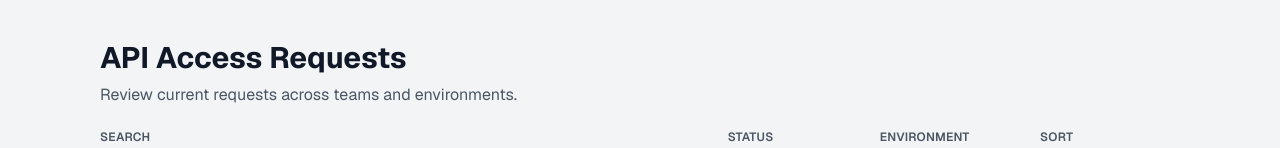
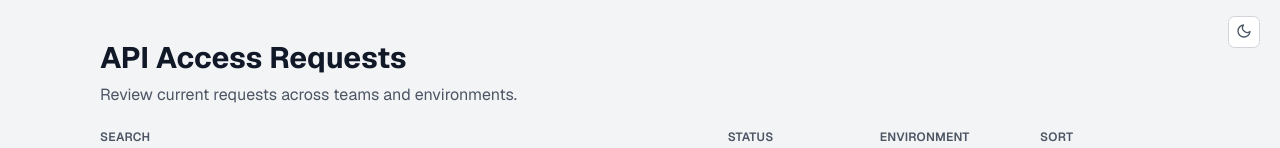
Before and after one commit to HagenGaryP/api-access-console, a Next.js app: page / in a window 1280 px wide. Shown: the top 148 px of the page. Built offline with nearby package versions, Linux system fonts and the light colour scheme.

Commit message:
feat: add light and dark theme toggle (#15)

```diff
--- a/src/app/globals.css
+++ b/src/app/globals.css
@@ -1,35 +1,82 @@
+/* Light theme tokens */
 :root {
-  --background: #f3f4f6;
-  --foreground: #111827;
+  --color-bg: #f3f4f6;
+  --color-surface: #ffffff;
+  --color-border: #d1d5db;
+  --color-border-subtle: #e5e7eb;
+
+  --color-text-primary: #111827;
+  --color-text-secondary: #4b5563;
+  --color-text-muted: #6b7280;
+  --color-accent: #2563eb;
+
+  --color-badge-pending-bg: #fff3d6;
+  --color-badge-pending-text: #8a5a00;
+  --color-badge-approved-bg: #daf4e4;
+  --color-badge-approved-text: #18623d;
+  --color-badge-rejected-bg: #fde2e2;
+  --color-badge-rejected-text: #8a1f1f;
 }
 
+/* Theme-specific color-scheme hints for native browser UI */
+html[data-theme="light"] {
+  color-scheme: light;
+}
+
+/* Dark theme token overrides */
+html[data-theme="dark"] {
+  color-scheme: dark;
+
+  --color-bg: #0f1117;
+  --color-surface: #1a1d27;
+  --color-border: #2d3148;
+  --color-border-subtle: #252836;
+
+  --color-text-primary: #f1f5f9;
+  --color-text-secondary: #94a3b8;
+  --color-text-muted: #64748b;
+  --color-accent: #60a5fa;
+
+  --color-badge-pending-bg: #3d2900;
+  --color-badge-pending-text: #fcd34d;
+  --color-badge-approved-bg: #052e16;
+  --color-badge-approved-text: #86efac;
+  --color-badge-rejected-bg: #450a0a;
+  --color-badge-rejected-text: #fca5a5;
+}
+
+/* Root document sizing */
 html {
   height: 100%;
 }
 
+/* Prevent accidental horizontal overflow */
 html,
 body {
   max-width: 100vw;
   overflow-x: hidden;
 }
 
+/* Global app shell defaults */
 body {
   min-height: 100vh;
   display: flex;
   flex-direction: column;
-  color: var(--foreground);
-  background: var(--background);
+  color: var(--color-text-primary);
+  background: var(--color-bg);
   font-family: var(--font-geist-sans), Arial, sans-serif;
   -webkit-font-smoothing: antialiased;
   -moz-osx-font-smoothing: grayscale;
 }
 
+/* Global reset */
 * {
   box-sizing: border-box;
   padding: 0;
   margin: 0;
 }
 
+/* Link defaults */
 a {
   color: inherit;
   text-decoration: none;
--- a/src/app/layout.tsx
+++ b/src/app/layout.tsx
@@ -1,5 +1,8 @@
 import type { Metadata } from "next";
 import { Geist, Geist_Mono } from "next/font/google";
+import { ThemeToggle } from "@/components/ui/ThemeToggle";
+import { THEME_STORAGE_KEY } from "@/lib/theme";
+
 import "./globals.css";
 
 const geistSans = Geist({
@@ -17,14 +20,24 @@ export const metadata: Metadata = {
   description: "Internal tool for managing API access requests",
 };
 
+// Synchronous inline script: sets data-theme before first paint to prevent flash.
+// Storage key must match THEME_STORAGE_KEY in src/lib/theme.ts.
+const themeInitScript = `(function(){var d=document.documentElement;var p=window.matchMedia('(prefers-color-scheme: dark)').matches?'dark':'light';try{var s=localStorage.getItem('${THEME_STORAGE_KEY}');d.setAttribute('data-theme',(s==='light'||s==='dark')?s:p);}catch(e){d.setAttribute('data-theme',p);}})();`;
+
 export default function RootLayout({
   children,
 }: Readonly<{
   children: React.ReactNode;
 }>) {
   return (
-    <html lang="en" className={`${geistSans.variable} ${geistMono.variable}`}>
-      <body>{children}</body>
+    <html lang="en" className={`${geistSans.variable} ${geistMono.variable}`} suppressHydrationWarning>
+      <head>
+        <script dangerouslySetInnerHTML={{ __html: themeInitScript }} />
+      </head>
+      <body>
+        <ThemeToggle />
+        {children}
+      </body>
     </html>
   );
 }
--- /dev/null
+++ b/src/components/ui/ThemeToggle.module.css
@@ -0,0 +1,27 @@
+.toggle {
+  position: fixed;
+  top: 1rem;
+  right: 1.25rem;
+  z-index: 100;
+  display: flex;
+  align-items: center;
+  justify-content: center;
+  width: 2rem;
+  height: 2rem;
+  border-radius: 0.4rem;
+  border: 1px solid var(--color-border);
+  background: var(--color-surface);
+  color: var(--color-text-secondary);
+  cursor: pointer;
+  transition: background-color 0.15s ease, color 0.15s ease, border-color 0.15s ease;
+}
+
+.toggle:hover {
+  background: var(--color-border-subtle);
+  color: var(--color-text-primary);
+}
+
+.toggle:focus-visible {
+  outline: 2px solid var(--color-accent);
+  outline-offset: 2px;
+}
--- /dev/null
+++ b/src/components/ui/ThemeToggle.tsx
@@ -0,0 +1,92 @@
+"use client";
+
+import { useSyncExternalStore } from "react";
+import { isTheme, THEME_STORAGE_KEY, THEME_CHANGE_EVENT } from "@/lib/theme";
+import type { Theme } from "@/lib/theme";
+import styles from "./ThemeToggle.module.css";
+
+function getTheme(): Theme {
+  const value = document.documentElement.dataset.theme;
+  return isTheme(value) ? value : "light";
+}
+
+function subscribe(onStoreChange: () => void): () => void {
+  window.addEventListener(THEME_CHANGE_EVENT, onStoreChange);
+  return () => {
+    window.removeEventListener(THEME_CHANGE_EVENT, onStoreChange);
+  };
+}
+
+function setTheme(next: Theme): void {
+  document.documentElement.dataset.theme = next;
+  try {
+    localStorage.setItem(THEME_STORAGE_KEY, next);
+  } catch {
+    // Ignore storage failures; DOM update still applies.
+  }
+  window.dispatchEvent(new Event(THEME_CHANGE_EVENT));
+}
+
+export function ThemeToggle() {
+  const theme = useSyncExternalStore<Theme>(subscribe, getTheme, (): Theme => "light");
+  const nextTheme: Theme = theme === "dark" ? "light" : "dark";
+
+  return (
+    <button
+      type="button"
+      className={styles.toggle}
+      aria-label={theme === "dark" ? "Switch to light mode" : "Switch to dark mode"}
+      onClick={() => setTheme(nextTheme)}
+    >
+      <span aria-hidden="true">
+        {theme === "dark" ? <SunIcon /> : <MoonIcon />}
+      </span>
+    </button>
+  );
+}
+
+function SunIcon() {
+  return (
+    <svg
+      xmlns="http://www.w3.org/2000/svg"
+      width="16"
+      height="16"
+      viewBox="0 0 24 24"
+      fill="none"
+      stroke="currentColor"
+      strokeWidth="2"
+      strokeLinecap="round"
+      strokeLinejoin="round"
+      aria-hidden="true"
+    >
+      <circle cx="12" cy="12" r="4" />
+      <line x1="12" y1="2" x2="12" y2="6" />
+      <line x1="12" y1="18" x2="12" y2="22" />
+      <line x1="4.93" y1="4.93" x2="7.76" y2="7.76" />
+      <line x1="16.24" y1="16.24" x2="19.07" y2="19.07" />
+      <line x1="2" y1="12" x2="6" y2="12" />
+      <line x1="18" y1="12" x2="22" y2="12" />
+      <line x1="4.93" y1="19.07" x2="7.76" y2="16.24" />
+      <line x1="16.24" y1="7.76" x2="19.07" y2="4.93" />
+    </svg>
+  );
+}
+
+function MoonIcon() {
+  return (
+    <svg
+      xmlns="http://www.w3.org/2000/svg"
+      width="16"
+      height="16"
+      viewBox="0 0 24 24"
+      fill="none"
+      stroke="currentColor"
+      strokeWidth="2"
+      strokeLinecap="round"
+      strokeLinejoin="round"
+      aria-hidden="true"
+    >
+      <path d="M21 12.79A9 9 0 1 1 11.21 3a7 7 0 0 0 9.79 9.79z" />
+    </svg>
+  );
+}
--- a/src/features/access-requests/components/RequestsDashboard.module.css
+++ b/src/features/access-requests/components/RequestsDashboard.module.css
@@ -16,11 +16,11 @@
   font-size: 1.85rem;
   font-weight: 700;
   line-height: 1.2;
-  color: #111827;
+  color: var(--color-text-primary);
 }
 
 .description {
-  color: #4b5563;
+  color: var(--color-text-secondary);
   font-size: 1rem;
 }
 
@@ -28,8 +28,8 @@
   display: inline-flex;
   flex-direction: column;
   gap: 0.2rem;
-  background-color: #ffffff;
-  border: 1px solid #d1d5db;
+  background-color: var(--color-surface);
+  border: 1px solid var(--color-border);
   border-radius: 0.75rem;
   padding: 0.8rem 1rem;
   margin-bottom: 1.25rem;
@@ -37,7 +37,7 @@
 }
 
 .summaryLabel {
-  color: #6b7280;
+  color: var(--color-text-muted);
   font-size: 0.75rem;
   font-weight: 600;
   text-transform: uppercase;
@@ -45,14 +45,14 @@
 }
 
 .summaryValue {
-  color: #111827;
+  color: var(--color-text-primary);
   font-size: 1.25rem;
   font-weight: 700;
 }
 
 .tableCard {
-  background-color: #ffffff;
-  border: 1px solid #d1d5db;
+  background-color: var(--color-surface);
+  border: 1px solid var(--color-border);
   border-radius: 0.8rem;
   overflow: hidden;
   box-shadow: 0 1px 3px rgba(15, 23, 42, 0.06);
@@ -62,11 +62,16 @@
   background: none;
   border: none;
   padding: 0;
-  color: #2563eb;
+  color: var(--color-accent);
   font-size: 0.875rem;
   font-family: inherit;
   text-decoration: underline;
   cursor: pointer;
+}
+
+.clearFilters:focus-visible {
+  outline: 2px solid var(--color-accent);
+  outline-offset: 2px;
 }
 
 .toolbarActions {
--- a/src/features/access-requests/components/RequestsTable.module.css
+++ b/src/features/access-requests/components/RequestsTable.module.css
@@ -12,14 +12,14 @@
 
 .table th,
 .table td {
-  border-bottom: 1px solid #e5e7eb;
+  border-bottom: 1px solid var(--color-border-subtle);
   padding: 0.85rem 1rem;
   text-align: left;
   vertical-align: middle;
 }
 
 .table th {
-  color: #4b5563;
+  color: var(--color-text-secondary);
   font-size: 0.75rem;
   font-weight: 700;
   letter-spacing: 0.02em;
@@ -27,7 +27,7 @@
 }
 
 .table td {
-  color: #111827;
+  color: var(--color-text-primary);
   font-size: 0.9rem;
 }
 
@@ -44,7 +44,7 @@
 }
 
 .requesterEmail {
-  color: #6b7280;
+  color: var(--color-text-muted);
   font-size: 0.8rem;
   overflow-wrap: anywhere;
 }
@@ -54,7 +54,7 @@
 }
 
 .emptyState {
-  color: #6b7280;
+  color: var(--color-text-muted);
   text-align: center;
   padding: 2rem 1rem;
 }
@@ -77,8 +77,8 @@
 
 .mobileCard {
   min-width: 0;
-  background-color: #ffffff;
-  border: 1px solid #d1d5db;
+  background-color: var(--color-surface);
+  border: 1px solid var(--color-border);
   border-radius: 0.8rem;
   padding: 1rem;
   box-shadow: 0 1px 3px rgba(15, 23, 42, 0.06);
@@ -105,7 +105,7 @@
 }
 
 .mobileDetailRow dt {
-  color: #6b7280;
+  color: var(--color-text-muted);
   font-size: 0.72rem;
   font-weight: 700;
   letter-spacing: 0.02em;
@@ -113,18 +113,18 @@
 }
 
 .mobileDetailRow dd {
-  color: #111827;
+  color: var(--color-text-primary);
   font-size: 0.92rem;
   margin: 0;
   overflow-wrap: anywhere;
 }
 
 .mobileEmptyState {
-  color: #6b7280;
+  color: var(--color-text-muted);
   text-align: center;
   padding: 1.5rem 1rem;
-  background-color: #ffffff;
-  border: 1px solid #d1d5db;
+  background-color: var(--color-surface);
+  border: 1px solid var(--color-border);
   border-radius: 0.8rem;
 }
 
--- a/src/features/access-requests/components/RequestsToolbar.module.css
+++ b/src/features/access-requests/components/RequestsToolbar.module.css
@@ -19,7 +19,7 @@
 }
 
 .label {
-  color: #4b5563;
+  color: var(--color-text-secondary);
   font-size: 0.75rem;
   font-weight: 600;
   text-transform: uppercase;
@@ -28,37 +28,37 @@
 
 .input {
   width: 100%;
-  border: 1px solid #d1d5db;
+  border: 1px solid var(--color-border);
   border-radius: 0.4rem;
   padding: 0.45rem 0.6rem;
   font-size: 0.875rem;
   font-family: inherit;
-  color: #111827;
-  background-color: #ffffff;
+  color: var(--color-text-primary);
+  background-color: var(--color-surface);
   height: 2.25rem;
 }
 
 .input:focus {
-  outline: 2px solid #2563eb;
+  outline: 2px solid var(--color-accent);
   outline-offset: 1px;
-  border-color: #2563eb;
+  border-color: var(--color-accent);
 }
 
 .select {
   min-width: 140px;
-  border: 1px solid #d1d5db;
+  border: 1px solid var(--color-border);
   border-radius: 0.4rem;
   padding: 0.45rem 0.6rem;
   font-size: 0.875rem;
   font-family: inherit;
-  color: #111827;
-  background-color: #ffffff;
+  color: var(--color-text-primary);
+  background-color: var(--color-surface);
   cursor: pointer;
   height: 2.25rem;
 }
 
 .select:focus {
-  outline: 2px solid #2563eb;
+  outline: 2px solid var(--color-accent);
   outline-offset: 1px;
-  border-color: #2563eb;
+  border-color: var(--color-accent);
 }
--- a/src/features/access-requests/components/StatusBadge.module.css
+++ b/src/features/access-requests/components/StatusBadge.module.css
@@ -10,16 +10,16 @@
 }
 
 .pending {
-  background-color: #fff3d6;
-  color: #8a5a00;
+  background-color: var(--color-badge-pending-bg);
+  color: var(--color-badge-pending-text);
 }
 
 .approved {
-  background-color: #daf4e4;
-  color: #18623d;
+  background-color: var(--color-badge-approved-bg);
+  color: var(--color-badge-approved-text);
 }
 
 .rejected {
-  background-color: #fde2e2;
-  color: #8a1f1f;
+  background-color: var(--color-badge-rejected-bg);
+  color: var(--color-badge-rejected-text);
 }
--- /dev/null
+++ b/src/lib/theme.ts
@@ -0,0 +1,9 @@
+export type Theme = "light" | "dark";
+
+export const THEME_STORAGE_KEY = "api-console-theme" as const;
+export const THEME_CHANGE_EVENT = "api-console-theme-change" as const;
+
+/** Narrows an unknown value to Theme. */
+export function isTheme(value: unknown): value is Theme {
+  return value === "light" || value === "dark";
+}
```
